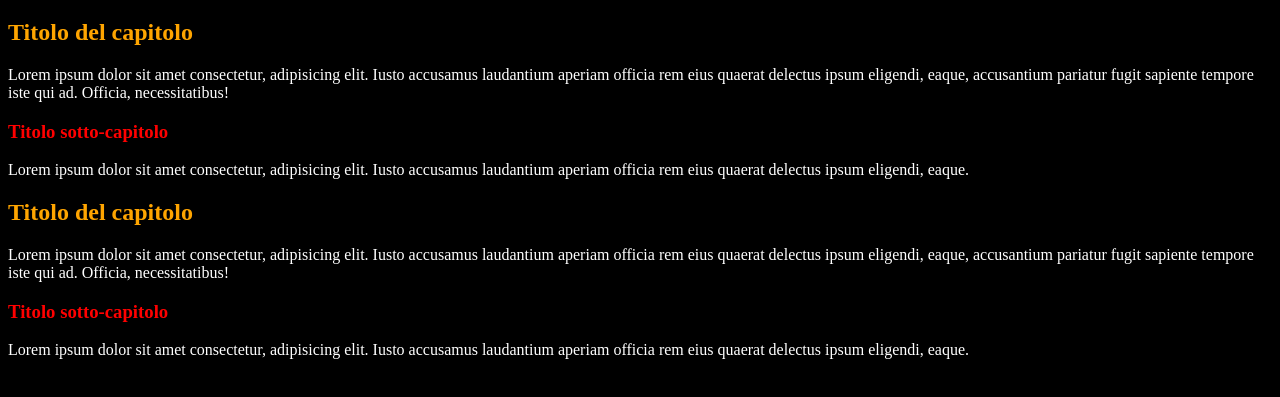
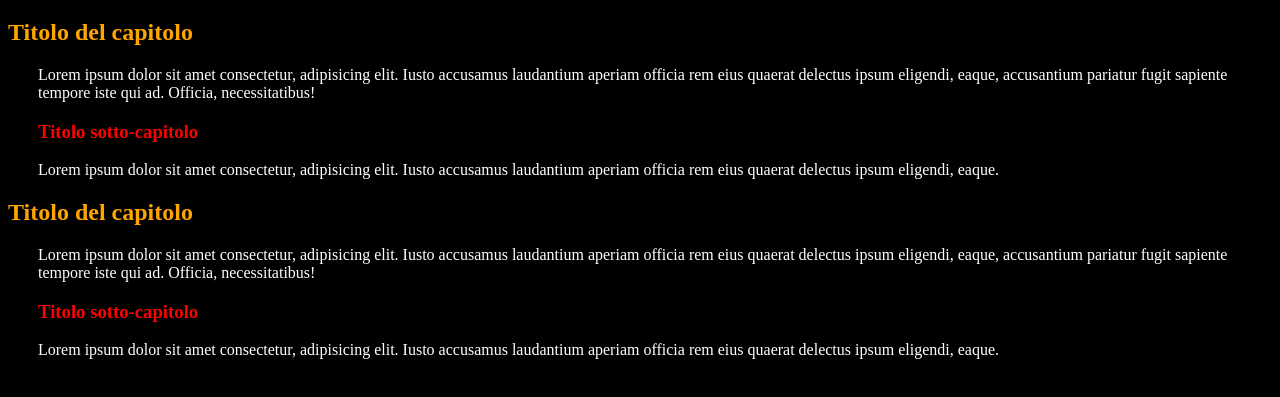
Before and after one commit to RLuis-Silva/html-sass-first, a website: page index.html in a window 1280 px wide. Shown: the part 61-458 px from the top of the page. Drawn offline with Linux system fonts and the light colour scheme.

Commit message:
add margin

```diff
--- a/src/scss/main.scss
+++ b/src/scss/main.scss
@@ -18,4 +18,9 @@ h2{
 
 h3{
     color: $color-violet;
+    margin-left: 30px;
 }
+
+p{
+    margin-left: 30px;
+}
```
Also changed, not shown: dist/css/main.css.
